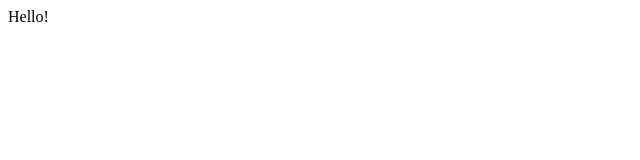
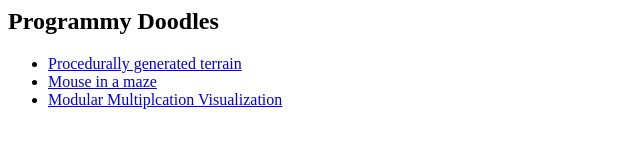
Before and after one commit to jluqu/jluqu.github.io, a plain HTML site: page index.html in a window 1280 px wide. Shown: the whole page, without its empty margins (0-640 px from the left). Drawn offline with Linux system fonts and the light colour scheme.

Commit message:
Adding links to projects

```diff
--- a/index.html
+++ b/index.html
@@ -1,3 +1,19 @@
 <html>
-    <body>Hello!</body>
+    <head>
+        <title>Programmy Doodles</title>
+        <style>
+body {
+    font-family: Arial 12px;
+    color: #000000;
+}
+        </style>
+    </head>
+    <body>
+        <h2>Programmy Doodles</h2>
+        <ul>
+            <li><a href="jluqu.github.io/procgen/procgen.html">Procedurally generated terrain</a></li>
+            <li><a href="jluqu.github.io/mousemaze/mousemaze.html">Mouse in a maze</a></li>
+            <li><a href="jluqu.github.io/modmult.html">Modular Multiplcation Visualization</a></li>
+        </ul>
+    </body>
 </html>
```
